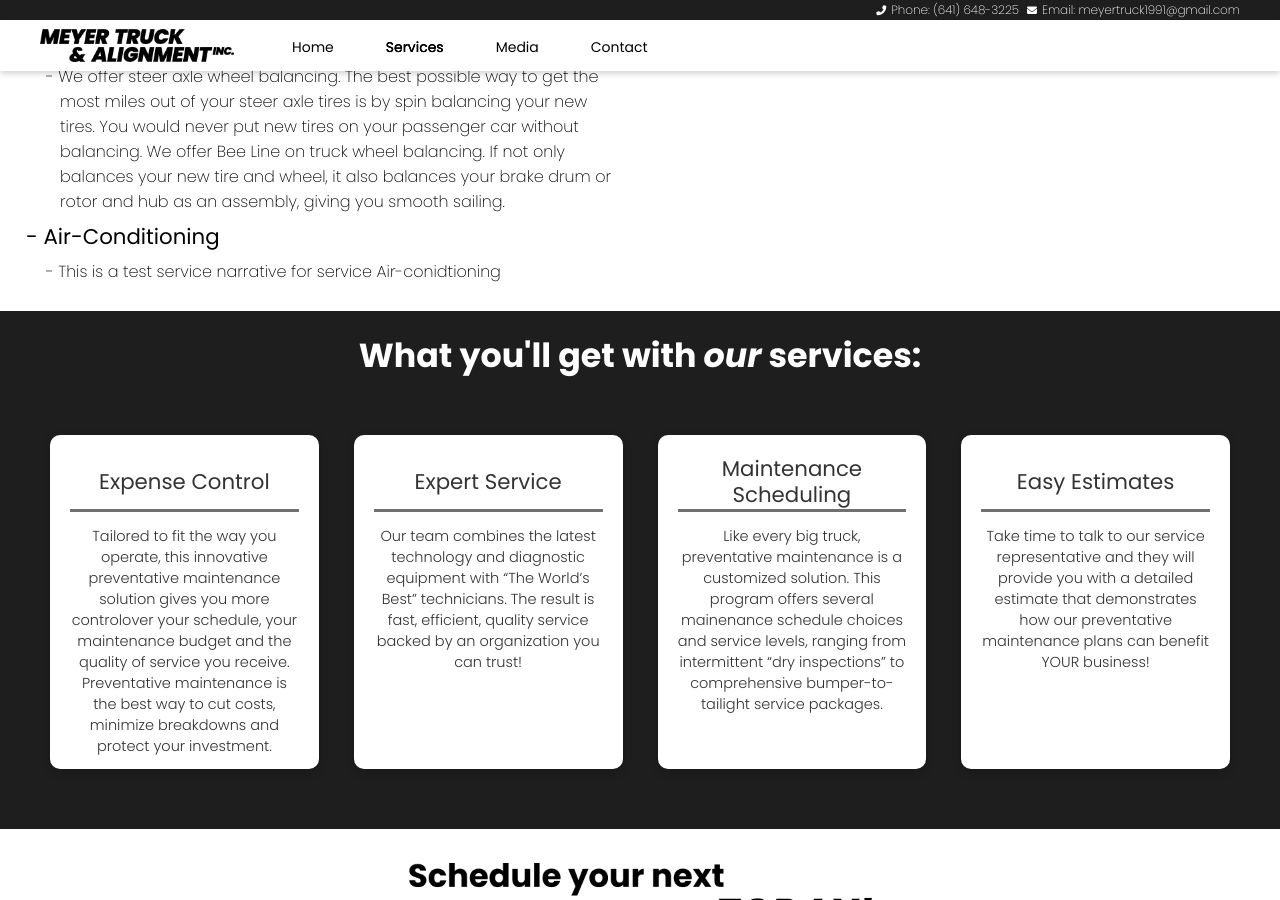
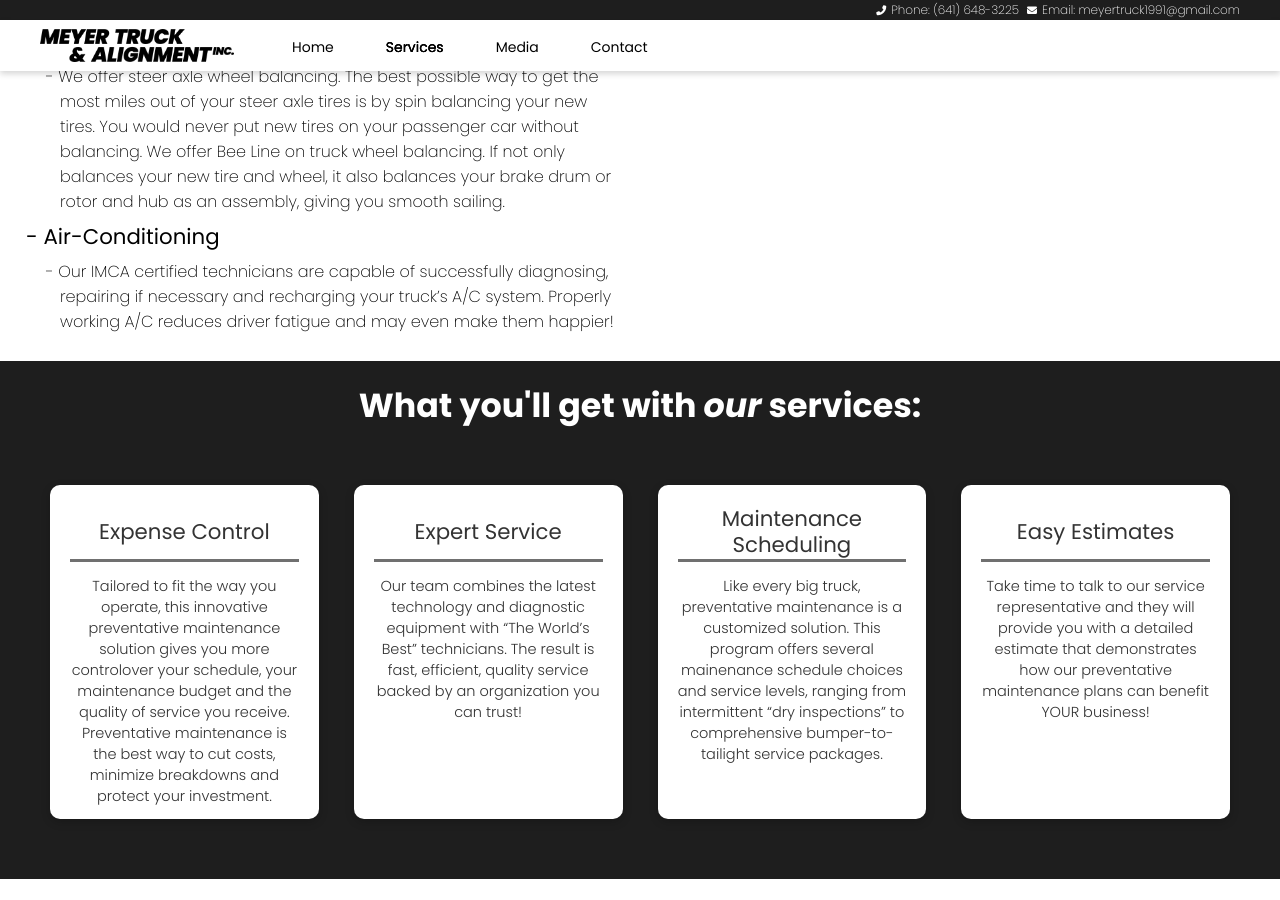
Before and after one commit to Abkes-Solutions-LLC/meyer-truck-and-alignment-website, a Jekyll site: the page built from services.html, in a window 1280 px wide and 900 px high, scrolled down 1005 px. Built offline with Jekyll 4.4.1, drawn with Linux system fonts in a browser that asks for light colours; nearby versions of some CDN libraries.

Commit message:
Updated Air Conditioning

```diff
--- a/_services/air-conditioning.markdown
+++ b/_services/air-conditioning.markdown
@@ -3,4 +3,4 @@ title: Air-Conditioning
 date: 2022-03-11 11:54:00 -06:00
 ---
 
-This is a test service narrative for service Air-conidtioning
+Our IMCA certified technicians are capable of successfully diagnosing, repairing if necessary and recharging your truck's A/C system. Properly working A/C reduces driver fatigue and may even make them happier!
```
